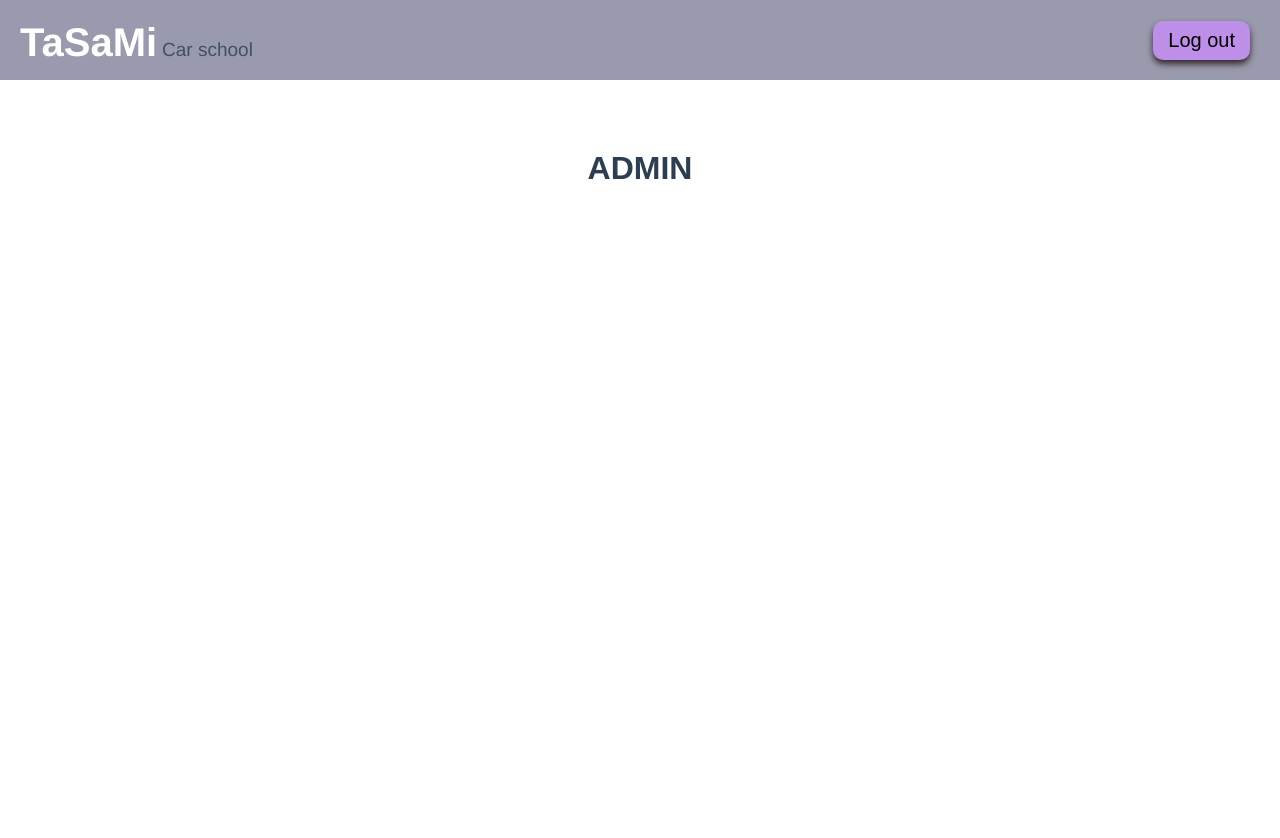
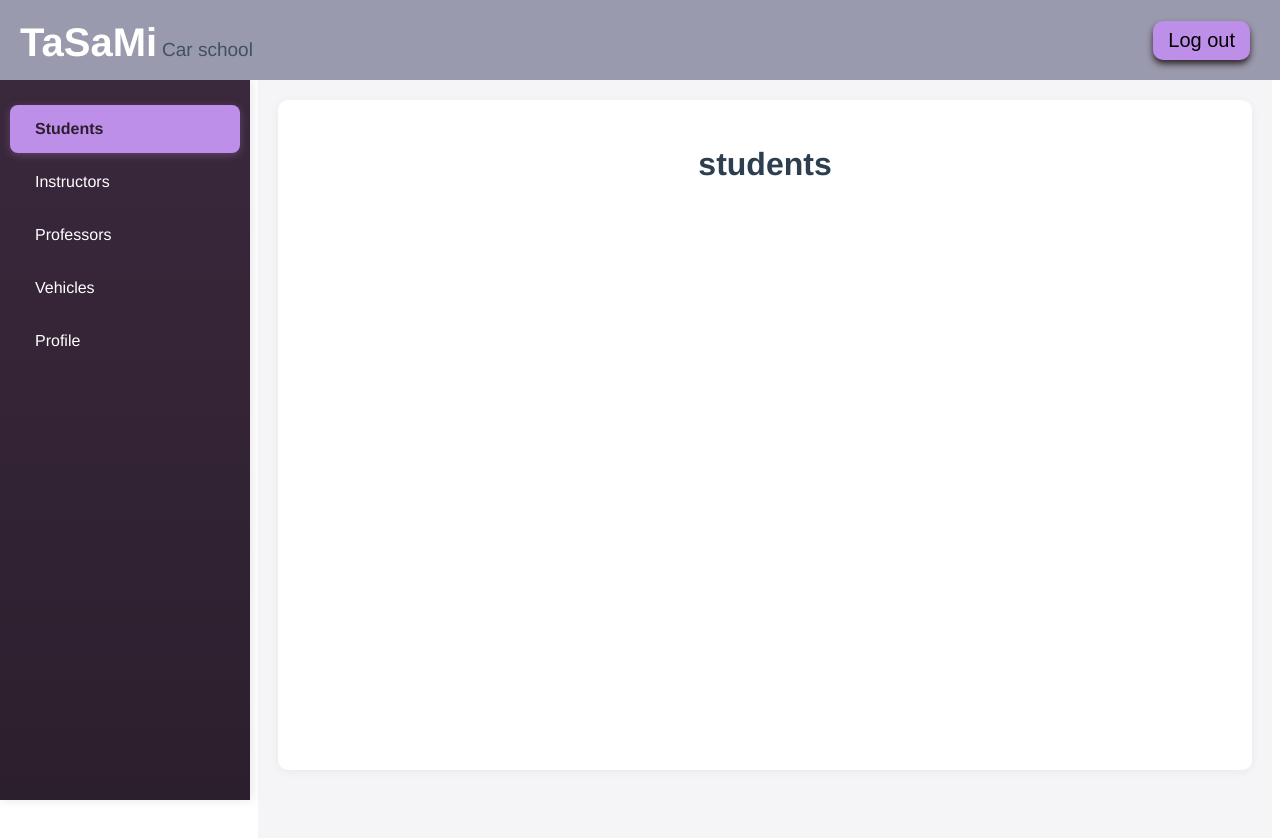
Before and after one commit to alim344/IIS-front, a Vue app in the folder autoskola-front/: page /adminHome in a window 1280 px wide. Shown: the top 838 px of the page. Before the commit the page ends 800 px from the top, so only its background shows below. Built offline with nearby package versions, Linux system fonts and the light colour scheme.

Commit message:
admin tabs

```diff
--- /dev/null
+++ b/autoskola-front/src/components/AdminComponents/AdminInstructorsComponent.vue
@@ -0,0 +1,11 @@
+<script setup>
+
+</script>
+
+<template>
+  <h1>instructors</h1>
+</template>
+
+<style scoped>
+
+</style>
--- /dev/null
+++ b/autoskola-front/src/components/AdminComponents/AdminProfessorsComponent.vue
@@ -0,0 +1,11 @@
+<script setup>
+
+</script>
+
+<template>
+  <h1>professors</h1>
+</template>
+
+<style scoped>
+
+</style>
--- /dev/null
+++ b/autoskola-front/src/components/AdminComponents/AdminProfileComponent.vue
@@ -0,0 +1,11 @@
+<script setup>
+
+</script>
+
+<template>
+  <h1>profile</h1>
+</template>
+
+<style scoped>
+
+</style>
--- /dev/null
+++ b/autoskola-front/src/components/AdminComponents/AdminStudentsComponent.vue
@@ -0,0 +1,11 @@
+<script setup>
+
+</script>
+
+<template>
+  <h1>students</h1>
+</template>
+
+<style scoped>
+
+</style>
--- /dev/null
+++ b/autoskola-front/src/components/AdminComponents/AdminVehiclesComponent.vue
@@ -0,0 +1,11 @@
+<script setup>
+
+</script>
+
+<template>
+  <h1>vehicles</h1>
+</template>
+
+<style scoped>
+
+</style>
--- a/autoskola-front/src/view/HomeView/AdminHomeView.vue
+++ b/autoskola-front/src/view/HomeView/AdminHomeView.vue
@@ -10,28 +10,85 @@
                 <button class = "log button" @click="navigateToHomePage">Log out</button>
             </div>
         </header>
-        <div class="brisiteovo">
-            <h1>ADMIN</h1>
-        </div>
+      <div class="main-container">
+
+        <aside class="sidebar">
+
+          <nav class="sidebar-nav">
+            <ul>
+              <li
+                  v-for="tab in tabs"
+                  :key="tab.id"
+                  :class="{ 'active': activeComponent === tab.component }"
+                  @click="setActiveComponent(tab.component)"
+              >
+
+                <span class="nav-text">{{ tab.text }}</span>
+              </li>
+            </ul>
+          </nav>
+
+        </aside>
+
+        <!-- Main Content Area -->
+        <main class="content-area">
+          <div class="content-wrapper">
+            <component :is="activeComponent"
+                       :events="events"
+                       @update-events="events = $event"/>
+          </div>
+        </main>
+      </div>
     </div>
 </template>
 
 <script>
 
+import InstructorsComponent from "@/components/AdminComponents/AdminInstructorsComponent.vue";
+import StudentsComponent from "@/components/AdminComponents/AdminStudentsComponent.vue";
+import ProfessorsComponent from "@/components/AdminComponents/AdminProfessorsComponent.vue";
+import VehiclesComponent from "@/components/AdminComponents/AdminVehiclesComponent.vue";
+import AdminProfileComponent from "@/components/AdminComponents/AdminProfileComponent.vue";
+
 export default {
-    methods:{
-        navigateToHomePage(){
-            localStorage.removeItem('token');
-            localStorage.removeItem('role');
+  components: {
+    InstructorsComponent,
+    StudentsComponent,
+    ProfessorsComponent,
+    VehiclesComponent,
+    AdminProfileComponent,
+  },
 
-            this.$router.push('/');
-        }
+  data() {
+    return {
+      activeComponent: 'StudentsComponent',
+      tabs: [
+        { id: 1, text: 'Students', component: 'StudentsComponent' },
+        { id: 2, text: 'Instructors', component: 'InstructorsComponent' },
+        { id: 3, text: 'Professors', component: 'ProfessorsComponent' },
+        { id: 4, text: 'Vehicles', component: 'VehiclesComponent'},
+        { id: 5, text: 'Profile', component: 'AdminProfileComponent' },
+      ]
+    };
+  },
+
+  methods: {
+    navigateToHomePage() {
+      localStorage.removeItem('token');
+      localStorage.removeItem('role');
+      this.$router.push('/');
+    },
+
+    setActiveComponent(component) {
+      this.activeComponent = component;
     }
+  }
+
 }
 </script>
 
 <style scoped>
-.top{
+.top {
   display: flex;
   justify-content: space-between;
   align-content: center;
@@ -41,34 +98,33 @@ export default {
   position: fixed;
   top: 0;
   left: 0;
-  z-index: 10;
+  z-index: 20;
 }
 
-.logo{
-  margin:20px;
-
+.logo {
+  margin: 20px;
 }
 
-.big_logo{
+.big_logo {
   font-size: 40px;
   font-weight: 700;
   color: white;
 }
 
-.small_logo{
+.small_logo {
   font-size: 19px;
   opacity: 0.8;
   margin-left: 5px;
 }
 
-.authbuttons{
-  margin:10px;
+.authbuttons {
+  margin: 10px;
   align-content: center;
   padding: 10px;
   justify-content: space-between;
 }
 
-.button{
+.button {
   border: 2px;
   padding: 8px 15px;
   margin: 0 10px;
@@ -76,24 +132,139 @@ export default {
   cursor: pointer;
 }
 
-.log{
-  border-color:rgb(58, 40, 60);
+.log {
+  border-color: rgb(58, 40, 60);
   box-shadow: 0 4px 6px rgba(39, 27, 27, 0.9);
   font-size: 20px;
   background-color: rgb(190, 143, 233);
   transition: transform 0.8s cubic-bezier(0.34, 1.56, 0.64, 1);
 }
 
-
-.log:hover{
-   color: #484264;
+.log:hover {
+  color: #484264;
   background-color: #342b56;
-  color:#fef9fb;
+  color: #fef9fb;
   transform: scale(1.1);
-  box-shadow: 0 0 20px rgba(199, 147, 221, 0.8); /* Blue glow */
+  box-shadow: 0 0 20px rgba(199, 147, 221, 0.8);
 }
 
-.brisiteovo{
-    margin-top: 150px;
+/* Main container for sidebar and content */
+.main-container {
+  display: flex;
+  min-height: calc(100vh - 80px);
+  margin-top: 80px; /* Height of the fixed header */
 }
+
+/* Sidebar styles */
+.sidebar {
+  width: 250px;
+  background: linear-gradient(180deg, #3a283c 0%, #2c1f2d 100%);
+  color: white;
+  position: fixed;
+  height: calc(100vh - 80px);
+  left: 0;
+  top: 80px;
+  z-index: 10;
+  display: flex;
+  flex-direction: column;
+  box-shadow: 2px 0 10px rgba(0, 0, 0, 0.1);
+  overflow-y: auto;
+}
+
+.sidebar-header {
+  padding: 25px 20px;
+  border-bottom: 1px solid rgba(255, 255, 255, 0.1);
+  text-align: center;
+}
+
+.sidebar-header h2 {
+  font-size: 1.2rem;
+  font-weight: 600;
+  margin: 0;
+  color: #e6e6e6;
+}
+
+.sidebar-nav {
+  flex: 1;
+  padding: 20px 0;
+}
+
+.sidebar-nav ul {
+  list-style: none;
+  padding: 0;
+  margin: 0;
+}
+
+.sidebar-nav li {
+  padding: 15px 25px;
+  cursor: pointer;
+  transition: all 0.3s ease;
+  display: flex;
+  align-items: center;
+  margin: 5px 10px;
+  border-radius: 8px;
+}
+
+.sidebar-nav li:hover {
+  background-color: rgba(190, 143, 233, 0.2);
+  transform: translateX(5px);
+}
+
+.sidebar-nav li.active {
+  background-color: rgb(190, 143, 233);
+  color: #2c1f2d;
+  font-weight: 600;
+  box-shadow: 0 2px 8px rgba(190, 143, 233, 0.3);
+}
+
+.nav-icon {
+  font-size: 1.2rem;
+  margin-right: 15px;
+  width: 24px;
+  text-align: center;
+}
+
+.nav-text {
+  font-size: 1rem;
+}
+
+.sidebar-footer {
+  padding: 20px;
+  border-top: 1px solid rgba(255, 255, 255, 0.1);
+  text-align: center;
+  font-size: 0.9rem;
+  color: rgba(255, 255, 255, 0.7);
+}
+
+/* Main content area */
+.content-area {
+  flex: 1;
+  margin-left: 250px; /* Width of sidebar */
+  padding: 20px;
+  background-color: #f5f5f7;
+  min-height: calc(100vh - 80px);
+}
+
+.content-header {
+  background-color: white;
+  padding: 20px;
+  border-radius: 10px;
+  margin-bottom: 20px;
+  box-shadow: 0 2px 10px rgba(0, 0, 0, 0.05);
+}
+
+.content-header h1 {
+  margin: 0;
+  color: #3a283c;
+  font-size: 1.8rem;
+}
+
+.content-wrapper {
+  background-color: white;
+  padding: 25px;
+  border-radius: 10px;
+  min-height: calc(100vh - 180px);
+  box-shadow: 0 2px 10px rgba(0, 0, 0, 0.05);
+}
+
 </style>
```
